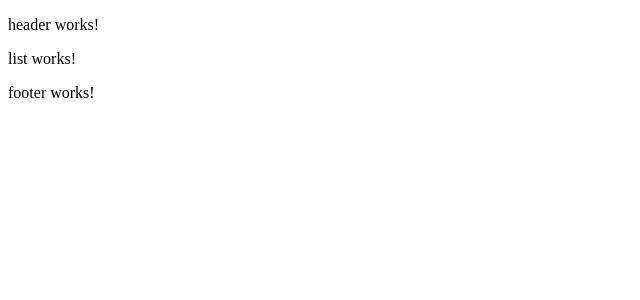
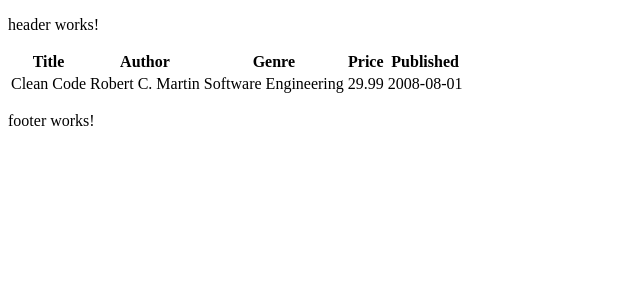
Before and after one commit to PacktPublishing/Spring-Boot-and-Angular-2E_Frontend, an Angular app in the folder chapter-10/: page /books in a window 1280 px wide. Shown: the top 300 px of the page, without its empty margins (0-640 px from the left). Built offline with nearby package versions, Linux system fonts and the light colour scheme.

Commit message:
Update project structure after shared model.

```diff
--- a/chapter-10/src/app/features/books/components/book-list/book-list.html
+++ b/chapter-10/src/app/features/books/components/book-list/book-list.html
@@ -1 +1,22 @@
-<p>book-list works!</p>
+<table>
+  <thead>
+    <tr>
+      <th>Title</th>
+      <th>Author</th>
+      <th>Genre</th>
+      <th>Price</th>
+      <th>Published</th>
+    </tr>
+  </thead>
+  <tbody>
+    @for (book of books(); track book.title) {
+      <tr (click)="selectBook(book)">
+        <td>{{ book.title }}</td>
+        <td>{{ book.author }}</td>
+        <td>{{ book.genre }}</td>
+        <td>{{ book.price }}</td>
+        <td>{{ book.published }}</td>
+      </tr>
+    }
+  </tbody>
+</table>
--- a/chapter-10/src/app/features/books/components/book-list/book-list.ts
+++ b/chapter-10/src/app/features/books/components/book-list/book-list.ts
@@ -1,11 +1,16 @@
-import { Component } from '@angular/core';
+import { Component, input, output } from '@angular/core';
+import { Book } from '../../../../shared/models/book';
 
 @Component({
-  selector: 'app-book-list',
-  imports: [],
+  standalone: true,
+  selector: 'book-list',
   templateUrl: './book-list.html',
-  styleUrl: './book-list.scss'
 })
 export class BookList {
+  books = input<Book[]>([]);
+  book = output<Book>();
 
+  selectBook(book: Book) {
+    this.book.emit(book);
+  }
 }
--- a/chapter-10/src/app/features/books/pages/list/list.html
+++ b/chapter-10/src/app/features/books/pages/list/list.html
@@ -1 +1,4 @@
-<p>list works!</p>
+<book-list
+  [books]="books"
+  (book)="selectBook($event)">
+</book-list>
--- a/chapter-10/src/app/features/books/pages/list/list.ts
+++ b/chapter-10/src/app/features/books/pages/list/list.ts
@@ -1,11 +1,32 @@
-import { Component } from '@angular/core';
+import { Component, OnInit } from '@angular/core';
+import { Book } from '../../../../shared/models/book';
+import { BookList } from "../../components/book-list/book-list";
 
 @Component({
-  selector: 'app-list',
-  imports: [],
+  selector: 'book-list-page',
   templateUrl: './list.html',
-  styleUrl: './list.scss'
+  imports: [BookList],
 })
 export class List {
+  books: Book[] = [
+    {
+      title: 'Clean Code',
+      author: 'Robert C. Martin',
+      genre: 'Software Engineering',
+      price: 29.99,
+      published: '2008-08-01'
+    }
+  ];
 
+  headers: { headerName: string; fieldName: keyof Book }[] = [
+    { headerName: 'Title', fieldName: 'title' },
+    { headerName: 'Author', fieldName: 'author' },
+    { headerName: 'Genre', fieldName: 'genre' },
+    { headerName: 'Price', fieldName: 'price' },
+    { headerName: 'Published', fieldName: 'published' },
+  ];
+
+  selectBook(book: Book): void {
+    // handle selection logic
+  }
 }
--- /dev/null
+++ b/chapter-10/src/app/shared/models/book.ts
@@ -0,0 +1,7 @@
+export interface Book {
+  title: string;
+  author: string;
+  genre: string;
+  price: number;
+  published: string;
+}
```
